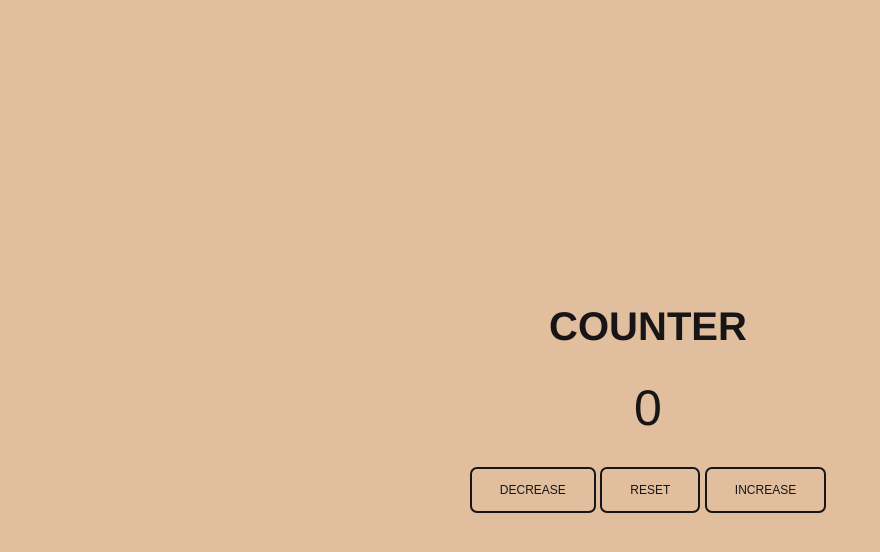
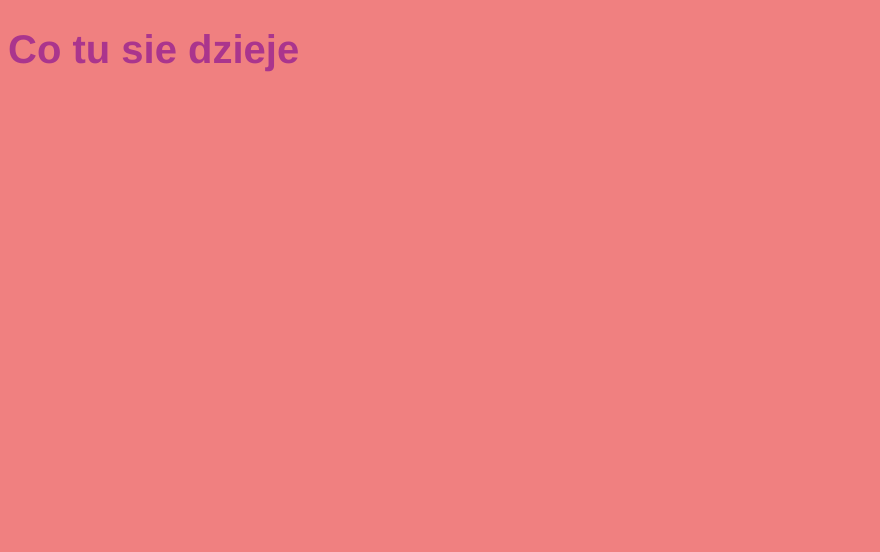
Before and after one commit to przezsamoha/counter, a plain HTML site: page index.html in a window 1280 px wide. Shown: the whole page, without its empty margins (0-880 px from the left). Drawn offline with Linux system fonts and the light colour scheme.

Commit message:
Revert "app layout and styling"

```diff
--- a/index.css
+++ b/index.css
@@ -1,48 +1,9 @@
 body {
-  box-sizing: border-box;
-  background-color: rgb(225, 190, 158);
-  font-family: Helvetica;
-  padding: 50px;
-  width: 100%;
-  height: 100vh;
-  display: flex;
-  justify-content: center;
-  align-items: center;
+  background-color: lightcoral;
 }
 
 h1 {
+  font-family: Helvetica;
   font-size: 40px;
-  color: rgb(23, 21, 21);
-  margin: 0;
-  margin-bottom: 30px;
+  color: rgb(170, 53, 141);
 }
-.buttons-group {
-  margin-top: 30px;
-}
-
-.button {
-  padding: 14px 28px;
-  border: 2px solid rgb(23, 21, 21);
-  background-color: transparent;
-  border-color: rgb(23, 21, 21);
-  border-radius: 7px;
-  font-size: 12px;
-  font-weight: 500;
-  color: rgb(23, 21, 21);
-  cursor: pointer;
-}
-
-.button:hover {
-  background-color:rgb(23, 21, 21);
-  color: rgb(225, 190, 158);
-}
-
-.container {
-  display: inline-block;
-  text-align: center;
-}
-
-.counter {
-  font-size: 50px;
-  color: rgb(23, 21, 21);
-}
--- a/index.html
+++ b/index.html
@@ -5,24 +5,11 @@
     <meta name="viewport" content="width=device-width, initial-scale=1.0" />
     <meta http-equiv="X-UA-Compatible" content="ie=edge" />
     <title>Counter</title>
-    <link rel="stylesheet" href="index.css" type="text/css" />
+    <link rel="stylesheet" href="index.css" type="text/css"/>
   </head>
   <body>
-    <div class="container">
-      <h1>COUNTER</h1>
-      <span class="counter">0</span>
-      <div class="buttons-group">
-        <button class="button" id="decrease-button" type="button">
-          DECREASE
-        </button>
-        <button class="button" id="reset-button" type="button">
-          RESET
-        </button>
-        <button class="button" id="increase-button" type="button">
-          INCREASE
-        </button>
-      </div>
-    </div>
+    <h1>Co tu sie dzieje</h1>
+
     <script src="index.js"></script>
   </body>
 </html>
```
